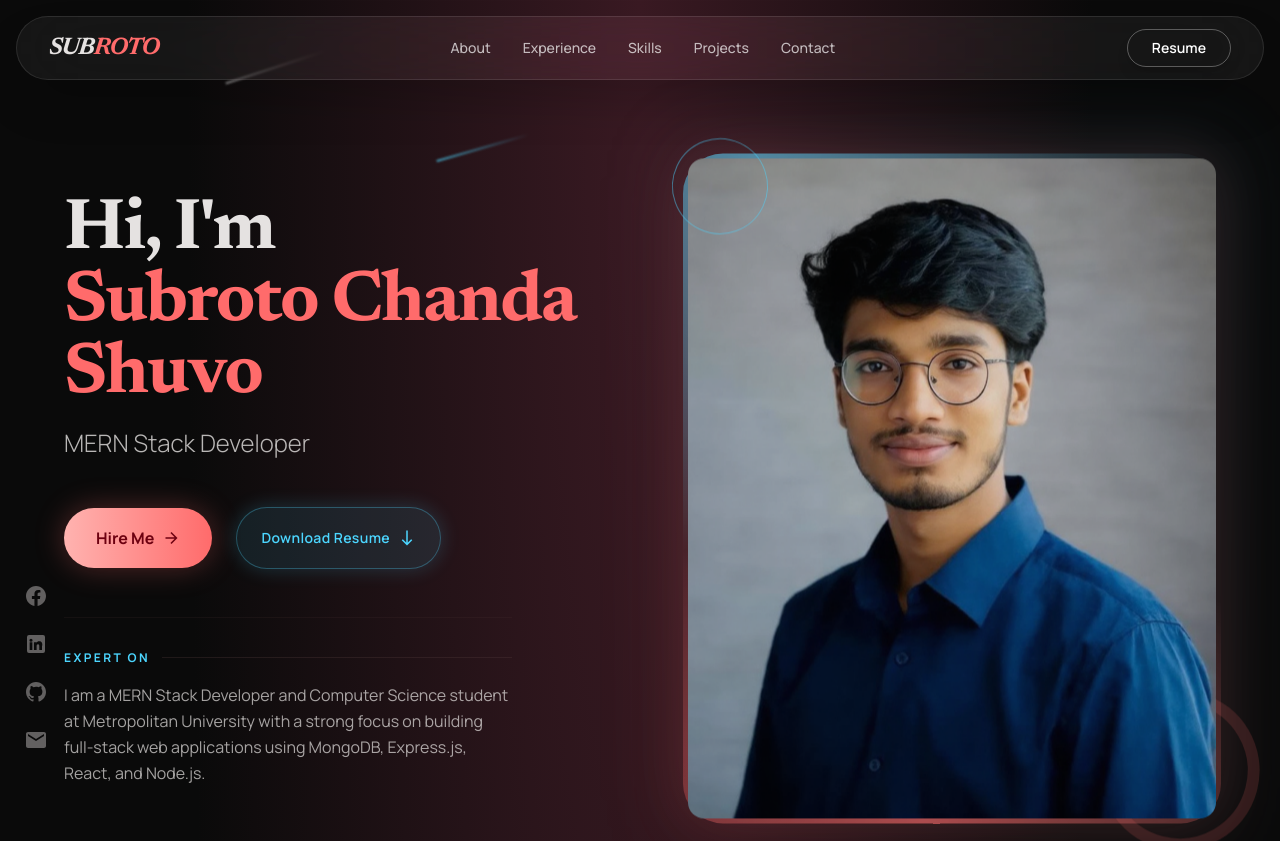
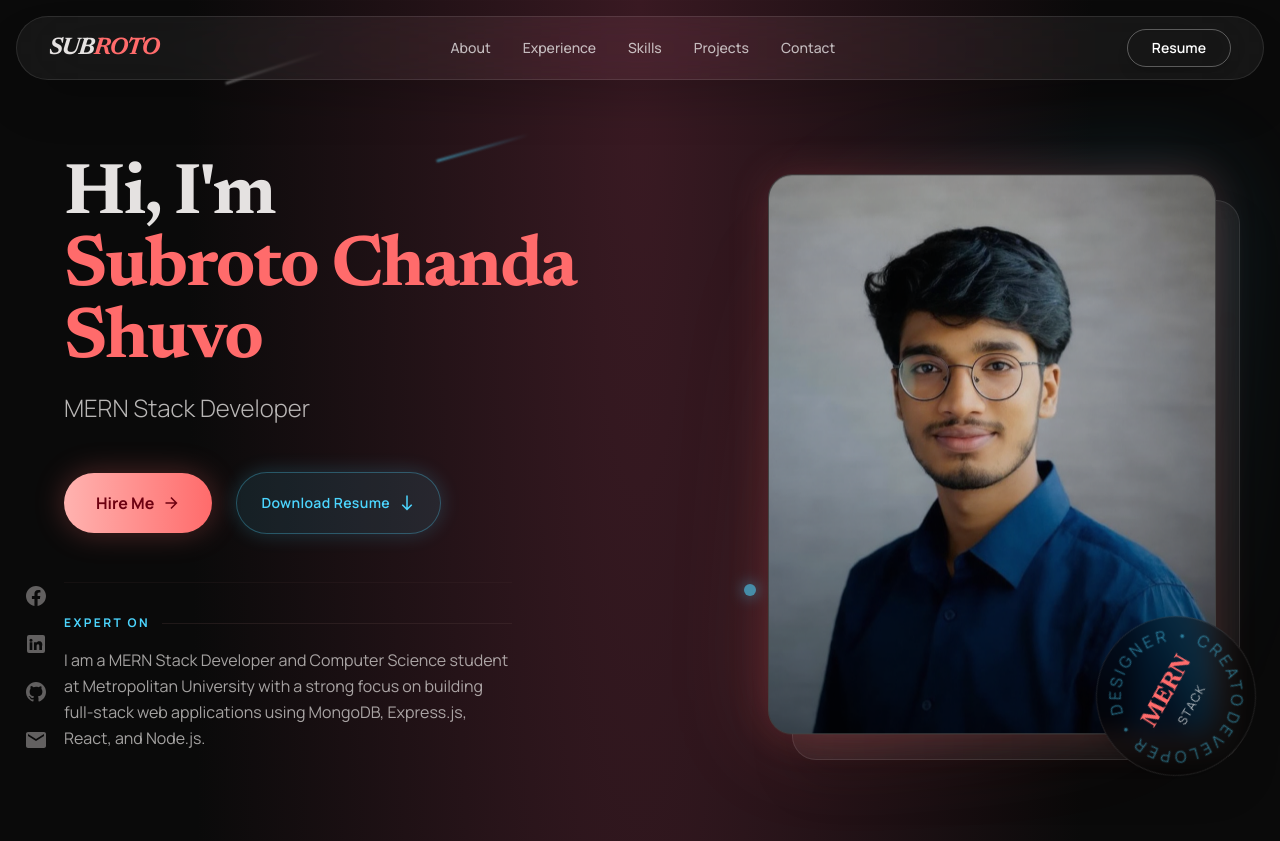
Before and after one commit to SubrotoChandaShuvo/Portfolio, a React (Vite) app: page / in a window 1280 px wide. Shown: the top 841 px of the page. Built offline with nearby package versions, Linux system fonts and the light colour scheme.

Commit message:
feat: revamp hero image section with interactive animations and add custom spin-slow utility

```diff
--- a/src/App.jsx
+++ b/src/App.jsx
@@ -357,65 +357,75 @@ function App() {
             </p>
           </div>
 
-          {/* Hero Image Container - Order 2 on Mobile */}
+          {/* Hero Image Container - New Unique Profile Picture View */}
           <motion.div
             initial={{ opacity: 0, x: 70, scale: 0.92 }}
             animate={{
               opacity: 1,
               x: 0,
               scale: 1,
-              y: [0, -15, 0]
             }}
-            transition={{
-              opacity: { duration: 1 },
-              x: { duration: 1 },
-              scale: { duration: 1 },
-              y: { duration: 6, repeat: Infinity, ease: "easeInOut" }
-            }}
-            className="order-2 js-hero-image relative w-full max-w-md lg:max-w-none lg:w-1/2 aspect-[4/5] mb-4 lg:mb-0"
+            transition={{ duration: 1, ease: "easeOut" }}
+            className="order-2 js-hero-image relative w-full max-w-sm lg:max-w-md xl:w-1/2 aspect-[4/5] mb-8 lg:mb-0 group cursor-pointer"
           >
-            {/* Animated Rotating Border */}
-            <div className="absolute inset-[-5px] rounded-[2.5rem] overflow-hidden pointer-events-none opacity-40 dark:opacity-60">
-              <div className="absolute inset-[-100%] bg-[conic-gradient(from_0deg,transparent_20%,#FF6B6B_40%,transparent_60%,#4CD6FF_80%,transparent_100%)] animate-rotate-border" />
-            </div>
+            {/* Background Offset Frosted Glass Layer */}
+            <div className="absolute top-6 left-6 w-full h-full rounded-3xl bg-white/5 border border-white/10 backdrop-blur-md shadow-2xl transition-transform duration-700 ease-out group-hover:translate-x-3 group-hover:translate-y-3 z-0 pointer-events-none"></div>
 
-            {/* Pulsing Glow Effect */}
+            {/* Glowing Backdrop */}
+            <div className="absolute inset-0 bg-gradient-to-tr from-[#FF6B6B]/40 via-transparent to-[#4CD6FF]/40 rounded-3xl blur-[50px] opacity-60 group-hover:opacity-100 transition-opacity duration-700 pointer-events-none z-0"></div>
+
+            {/* Main Image Container */}
             <motion.div
-              animate={{
-                scale: [1, 1.1, 1],
-                opacity: [0.3, 0.5, 0.3]
-              }}
-              transition={{ duration: 4, repeat: Infinity, ease: "easeInOut" }}
-              className="absolute inset-0 bg-gradient-to-tr from-[#FF6B6B]/20 to-[#4CD6FF]/20 rounded-2xl blur-[40px] pointer-events-none"
-            />
+              animate={{ y: [0, -10, 0] }}
+              transition={{ duration: 6, repeat: Infinity, ease: "easeInOut" }}
+              className="w-full h-full relative z-10 rounded-3xl overflow-hidden border border-white/20 shadow-[0_0_40px_rgba(255,107,107,0.2)] bg-[#131313] transition-all duration-700 group-hover:-translate-y-4 group-hover:-translate-x-4 group-hover:shadow-[0_20px_60px_rgba(76,214,255,0.3)]"
+            >
+              {/* Image Overlay Gradient */}
+              <div className="absolute inset-0 bg-gradient-to-t from-black/80 via-black/20 to-transparent opacity-60 group-hover:opacity-40 transition-opacity duration-500 z-10"></div>
 
-            {/* Cyan Geometric Accent */}
-            <motion.div
-              animate={{ rotate: 360, y: [0, -10, 0] }}
-              transition={{
-                rotate: { duration: 15, repeat: Infinity, ease: "linear" },
-                y: { duration: 3, repeat: Infinity, ease: "easeInOut" }
-              }}
-              className="absolute -top-4 -left-4 w-24 h-24 border border-[#4CD6FF]/50 rounded-full pointer-events-none z-20"
-            ></motion.div>
-
-            <div className="w-full h-full rounded-2xl overflow-hidden shadow-[0_0_60px_rgba(255,107,107,0.15)] relative z-10 transition-transform duration-500 hover:scale-[1.02]">
               <img
                 alt="Elegant portrait of Subroto Chanda Shuvo"
-                className="w-full h-full object-cover dark:brightness-90"
+                className="w-full h-full object-cover object-top scale-100 group-hover:scale-110 transition-transform duration-1000 ease-[cubic-bezier(0.25,0.46,0.45,0.94)] dark:brightness-95 filter saturate-110 group-hover:saturate-100"
                 src="/Photo.png"
               />
-            </div>
 
-            {/* Floating Decorative Coral Ring */}
+              {/* Status Badge inside image */}
+              <div className="absolute top-6 left-6 z-20 flex items-center gap-2 bg-black/40 backdrop-blur-md border border-white/10 px-4 py-2 rounded-full transform -translate-x-2 opacity-0 group-hover:translate-x-0 group-hover:opacity-100 transition-all duration-500 delay-100">
+                <div className="w-2 h-2 rounded-full bg-green-400 animate-pulse"></div>
+                <span className="text-white text-xs font-semibold tracking-wider">AVAILABLE FOR HIRE</span>
+              </div>
+            </motion.div>
+
+            {/* Decorative Floating Tech Badge */}
             <motion.div
-              animate={{ rotate: -360, x: [0, 15, 0] }}
-              transition={{
-                rotate: { duration: 20, repeat: Infinity, ease: "linear" },
-                x: { duration: 5, repeat: Infinity, ease: "easeInOut" }
-              }}
-              className="absolute -bottom-8 -right-8 w-40 h-40 border-[12px] border-[#FF6B6B]/15 rounded-full pointer-events-none lg:translate-x-12 lg:translate-y-12 z-0"
-            ></motion.div>
+              animate={{ rotate: 360 }}
+              transition={{ duration: 25, repeat: Infinity, ease: "linear" }}
+              className="absolute -bottom-10 -right-10 w-32 h-32 md:w-40 md:h-40 rounded-full border border-white/10 bg-black/40 backdrop-blur-md flex items-center justify-center shadow-xl z-20 overflow-hidden group-hover:scale-110 group-hover:border-[#4CD6FF]/50 transition-all duration-500"
+            >
+              {/* Inner content counter-rotating so it stays upright */}
+              <motion.div
+                animate={{ rotate: -360 }}
+                transition={{ duration: 25, repeat: Infinity, ease: "linear" }}
+                className="text-center"
+              >
+                <span className="block text-[#FF6B6B] font-bold text-xl md:text-2xl font-headline">MERN</span>
+                <span className="block text-white/70 text-[10px] md:text-xs tracking-widest font-label mt-1">STACK</span>
+              </motion.div>
+
+              {/* Circular Text using SVG */}
+              <svg className="absolute inset-0 w-full h-full animate-spin-slow opacity-50" viewBox="0 0 100 100">
+                <path id="circlePath" d="M 50, 50 m -35, 0 a 35,35 0 1,1 70,0 a 35,35 0 1,1 -70,0" fill="transparent" />
+                <text className="text-[10px] font-label fill-[#4CD6FF] tracking-[0.2em] uppercase">
+                  <textPath href="#circlePath" startOffset="0%">
+                    Developer • Designer • Creator •
+                  </textPath>
+                </text>
+              </svg>
+            </motion.div>
+
+            {/* Accent Glowing Dots */}
+            <div className="absolute top-1/4 -right-4 w-2 h-2 bg-[#FF6B6B] rounded-full shadow-[0_0_10px_#FF6B6B] animate-ping pointer-events-none z-30"></div>
+            <div className="absolute bottom-1/4 -left-6 w-3 h-3 bg-[#4CD6FF] rounded-full shadow-[0_0_15px_#4CD6FF] animate-pulse pointer-events-none z-30 delay-300"></div>
           </motion.div>
 
           {/* Content Area - Order 3 on Mobile */}
--- a/tailwind.config.js
+++ b/tailwind.config.js
@@ -65,6 +65,9 @@ export default {
               "headline": ["Newsreader", "serif"],
               "body": ["Manrope", "sans-serif"],
               "label": ["Manrope", "sans-serif"]
+          },
+          "animation": {
+              "spin-slow": "spin 15s linear infinite"
           }
       },
   },
```
Also changed, not shown: 1 other file (tests, documents, lock files or other folders).
